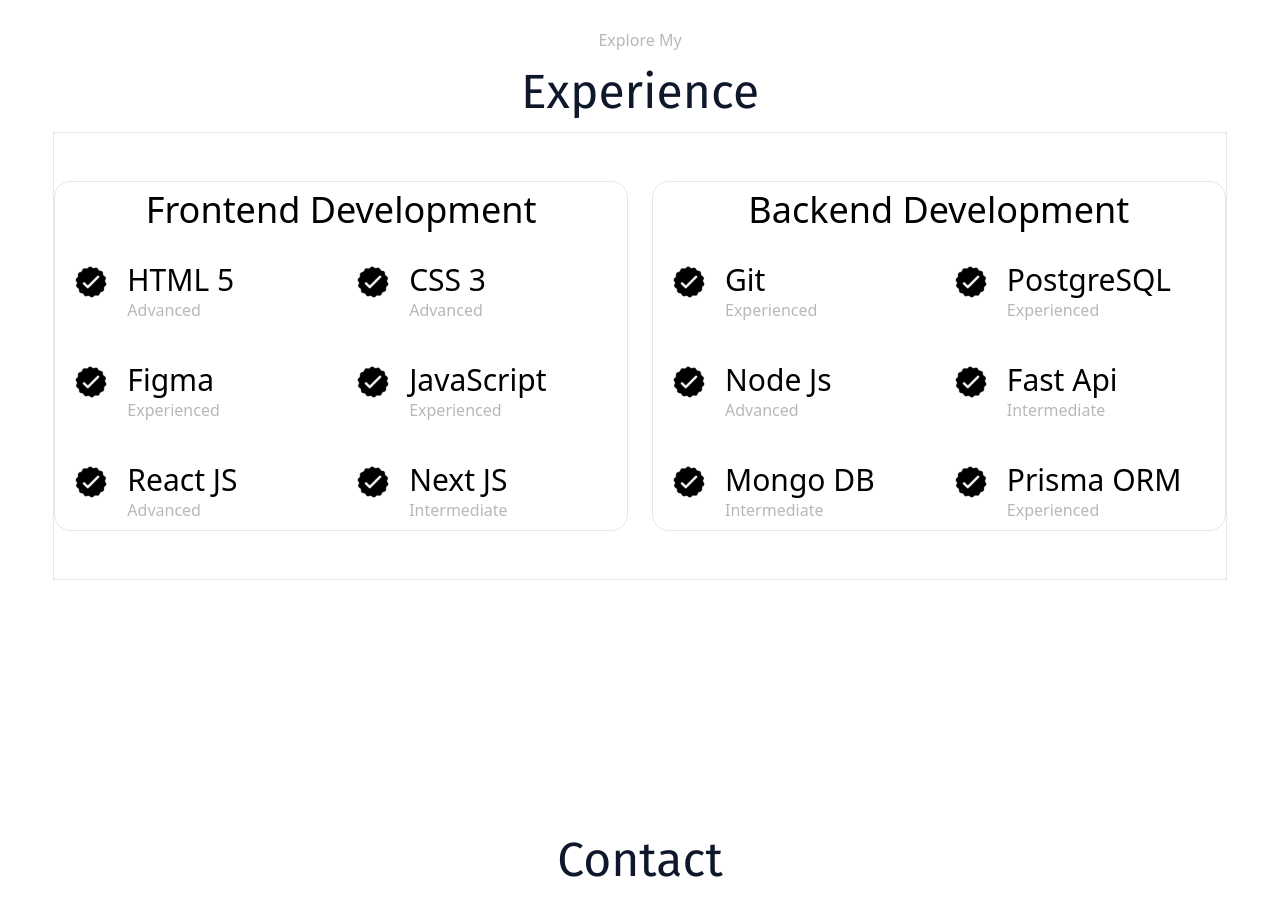
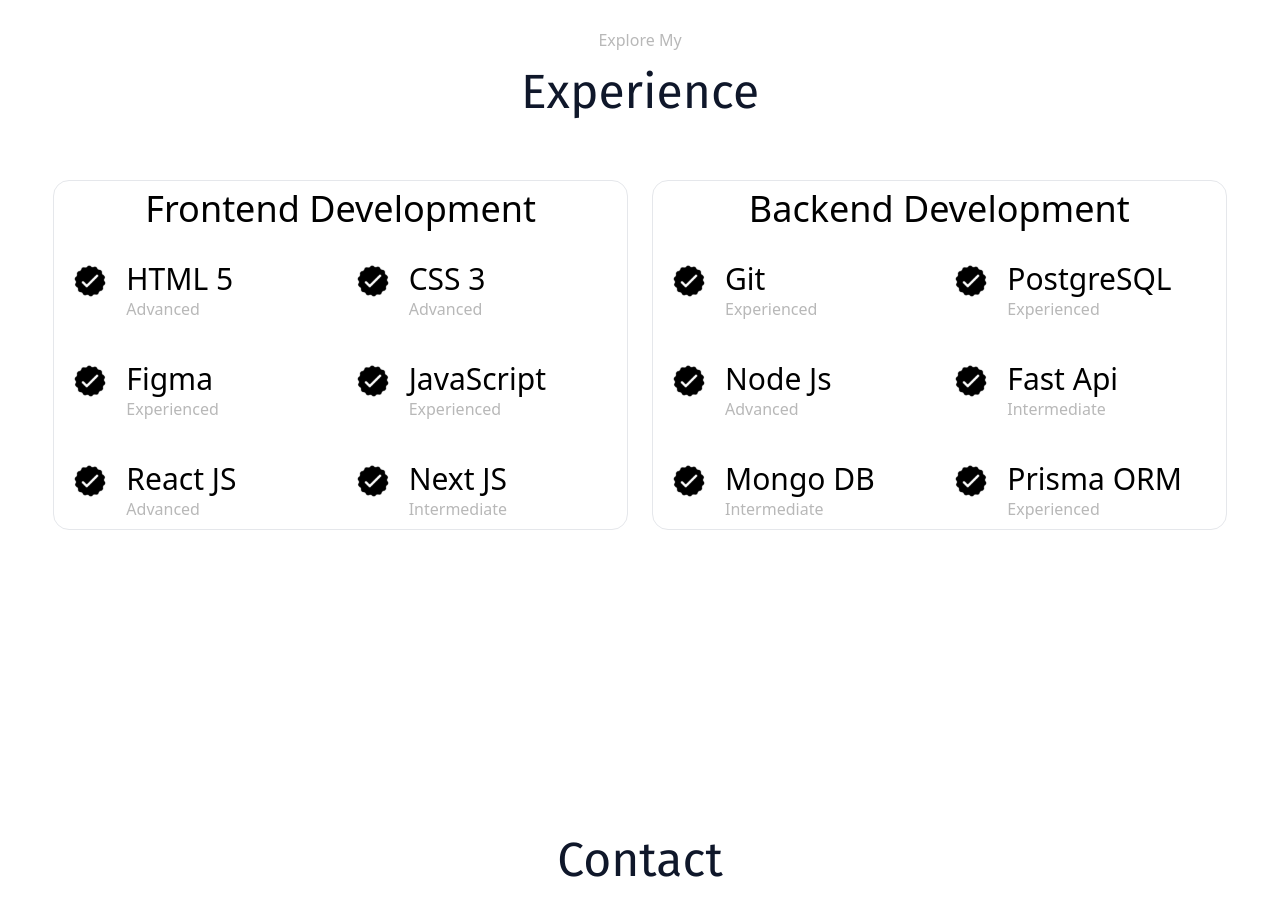
Before and after one commit to Sagastein/ishimwe-sage, a React (Vite) app: page / in a window 1280 px wide. Shown: the part 1980-2886 px from the top of the page. Built offline with nearby package versions, Linux system fonts and the light colour scheme.

Commit message:
improve experience table

```diff
--- a/src/Components/Experiance.jsx
+++ b/src/Components/Experiance.jsx
@@ -81,7 +81,7 @@
       >
         Experience
       </motion.h1>
-      <section className="grid py-12   border gap-6 md:grid-cols-2">
+      <section className="grid py-12   gap-6 md:grid-cols-2">
         <aside className="border space-y-8 rounded-2xl p-2 px-4">
           <h1 className="text-center font-Inter  text-4xl">
             Frontend Development
```
